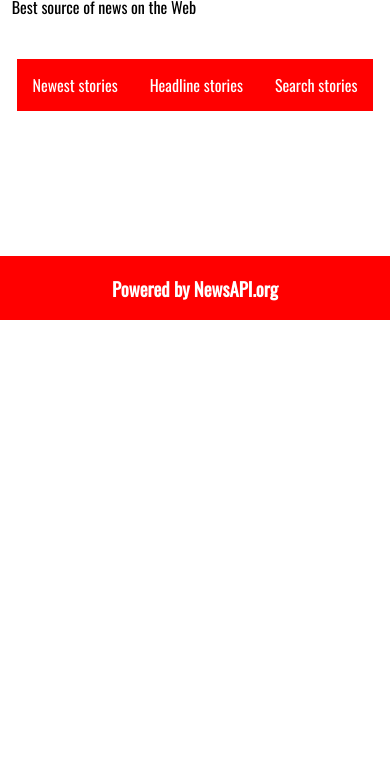
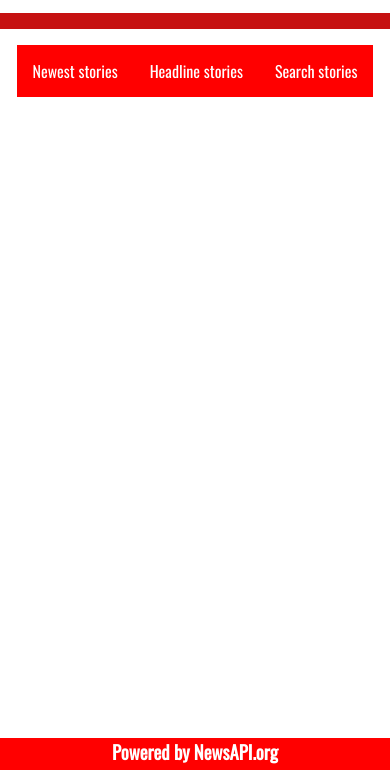
Before and after one commit to JMAOS/Futura_News, a plain HTML site: page index.html in a window 390 px wide. Shown: the part 95-865 px from the top of the page. Before the commit the page ends 844 px from the top, so only its background shows below. Drawn offline with nearby package versions, Linux system fonts and the light colour scheme; no server answers.

Commit message:
Footer fixed, links added...

```diff
--- a/index.html
+++ b/index.html
@@ -9,11 +9,12 @@
     <link href="https://fonts.googleapis.com/css?family=Oswald" rel="stylesheet">
 </head>
 <body>
+    <div id="wrapper">
             <header>
                     <h1><span>Futura</span> NEWS</h1>
-        <p>Best source of news on the Web</p>
-        <br/>
+                    <p id="headerParagraph">Best source of news on the Web</p>
                 </header>
+                <div id="dividerLine"></div>
                 <nav class="navigationBar">
                     <ul>
                         <li><a class="active" href="index.html">Newest stories</a></li>
@@ -27,6 +28,7 @@
                 <footer>
                     <h3>Powered by NewsAPI.org</h3>
                 </footer>
+    </div>
 </body>
 <script src="script/news.js"></script>
 </html>
--- a/script/news.js
+++ b/script/news.js
@@ -29,6 +29,11 @@ switch(currentSite){
         break;
     case "search.html":
         searchBtn.addEventListener("click", getQuery);
+        document.addEventListener("keydown", function(e){
+            if(e.keyCode == "13"){
+                getQuery();
+            }
+        });
         break;
 }
 
@@ -54,17 +59,21 @@ function render(res){
         article.className = "newsArticle";
         let title = document.createElement("h2");
         let paragraph = document.createElement("p");
-        //let newsURL = document.createElement("p");
+        let newsURL;
         let newsIMG = document.createElement("img")
 
         title.textContent = element.title;
         paragraph.textContent = element.description;
-        //newsURL.textContent = element.url;
+        newsURL = element.url;
         newsIMG.src = element.urlToImage;
 
         article.appendChild(title);
         article.appendChild(paragraph);
         article.appendChild(newsIMG);
+
+        article.addEventListener("click",function(){
+                window.open(newsURL,'_blank');
+        });
 
         newsSection.appendChild(article);
     });
--- a/style/main.scss
+++ b/style/main.scss
@@ -1,26 +1,60 @@
 $primary-color: red;
-$secondary-color: #F06449;
+$secondary-color: #C61111;
 $grey-base: #D3D3D3;
 $primary-font: 'Oswald', sans-serif;
 
+* {
+  -webkit-box-sizing: border-box;
+     -moz-box-sizing: border-box;
+          box-sizing: border-box;
+}
+
+html{
+  height: 100%;
+  margin: 0;
+  padding: 0;
+}
 
 body{
   margin: 0;
+  padding: 0;
   font-family: $primary-font;
+  height: 100%;
 }
 
+#wrapper{
+  min-height: 100%;
+  position: relative;
+  padding-bottom: 4em;
+}
+
+/****************************/
 header{
   margin-left: 3%;
+}
+
+h1{
+margin-bottom: 0;
 }
 
 span{
   color: $primary-color;
 }
 
+#headerParagraph{
+  margin-top: 0;
+}
+
+#dividerLine{
+  height: 1em;
+  background-color: $secondary-color;
+}
+
 ul {
     list-style-type: none;
     margin: 0;
-    margin-bottom: 25px;
+    margin-top: 1em;
+    margin-bottom: 1.5em;
     padding: 0;
     overflow: hidden;
     display: flex;
@@ -41,9 +75,9 @@ ul {
   }
 
 #newsDiv{
-    width: 80%;
+    width: 85%;
     height: 100%;
-    margin-left: 10%;
+    margin-left: 7.5%;
     display: grid;
     grid-template-columns: repeat(4,1fr);
     grid-template-rows: repeat(5,1fr);
@@ -56,6 +90,7 @@ article{
     padding: 10px;
     border-radius: 0.8%;
     box-shadow: 0 4px 8px 0 rgba(0, 0, 0, 0.2), 0 6px 20px 0 rgba(0, 0, 0, 0.19);
+    cursor: pointer;
 
     &:hover{
       margin: -10px;
@@ -65,7 +100,7 @@ article{
 
 img{
     width: 95%;
-    height: 40%;
+    height: 45%;
     margin-left: 2.5%;
     border-radius: 0.8%;
 }
@@ -75,9 +110,58 @@ footer{
   margin: 0;
   margin-top: 1.5em;
   width: 100%;
-  height: 5%;
+  height: 2em;
   color: white;
   background-color: red;
-  display: flex;
-  justify-content: center;
+  position: absolute;
+  left: 0;
+  bottom: 0;
+  text-align: center;
 }
+
+h3{
+  margin: 0;
+  padding: 0;
+}
+
+@media only screen and (max-width: 1600px){
+  #newsDiv{
+    width: 80%;
+    height: 100%;
+    margin-left: 10%;
+    display: grid;
+    grid-template-columns: repeat(3,1fr);
+    grid-template-rows: repeat(7,1fr);
+    grid-column-gap: 1em;
+    grid-row-gap: 1.5em;
+}
+
+}
+
+@media only screen and (max-width: 1300px){
+  #newsDiv{
+    width: 80%;
+    height: 100%;
+    margin-left: 10%;
+    display: grid;
+    grid-template-columns: repeat(2,1fr);
+    grid-template-rows: repeat(10,1fr);
+    grid-column-gap: 1em;
+    grid-row-gap: 1.5em;
+}
+
+}
+
+@media only screen and (max-width: 750px){
+  #newsDiv{
+    width: 80%;
+    height: 100%;
+    margin-left: 10%;
+    display: grid;
+    grid-template-columns: repeat(1,1fr);
+    grid-template-rows: repeat(20,1fr);
+    grid-column-gap: 1em;
+    grid-row-gap: 1.5em;
+}
+
+}
```
Also changed, not shown: headline.html (+6 -1 lines), search.html (+6 -1 lines), style/main.css, 1 other file. Lines whose indentation alone changed are shown as unchanged.
